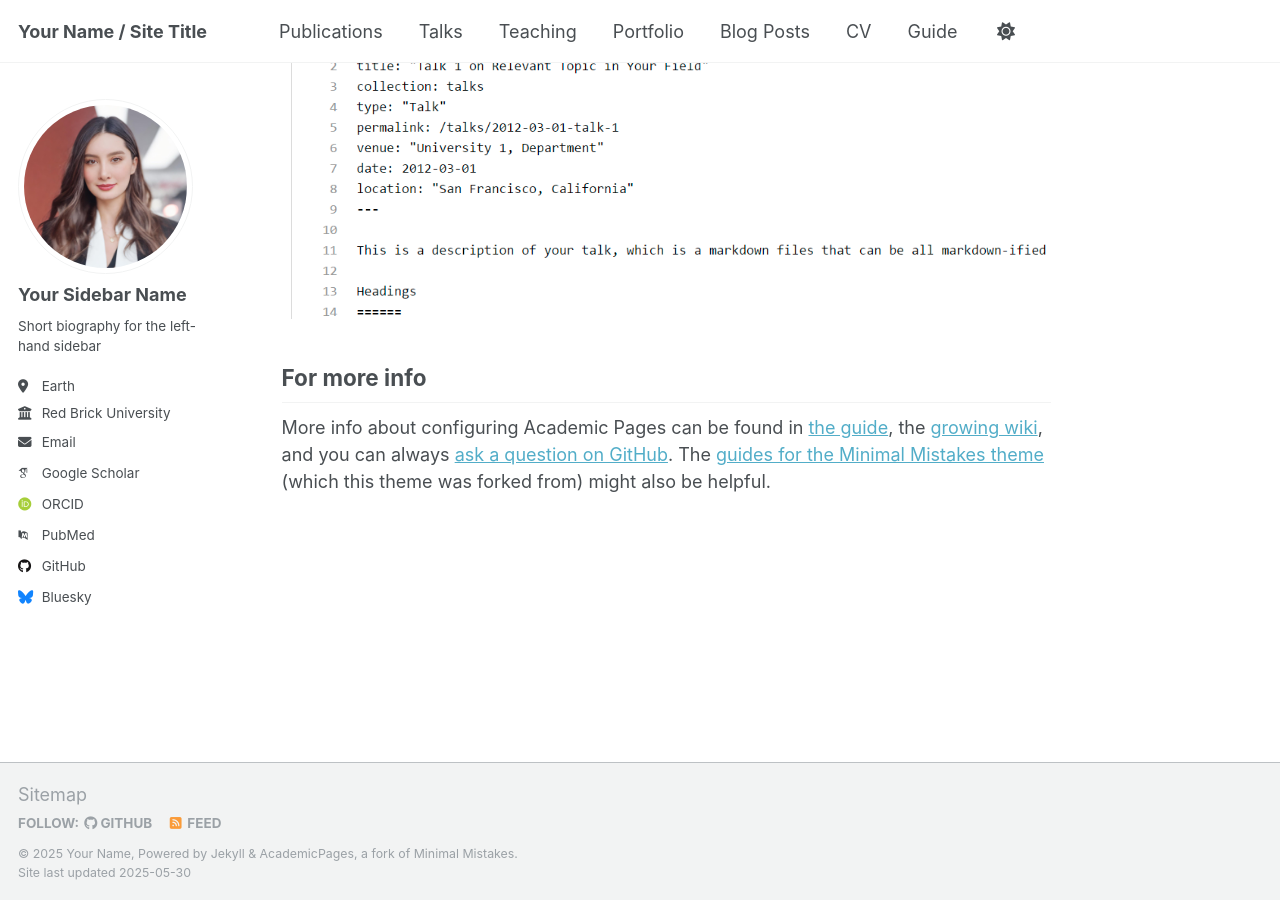
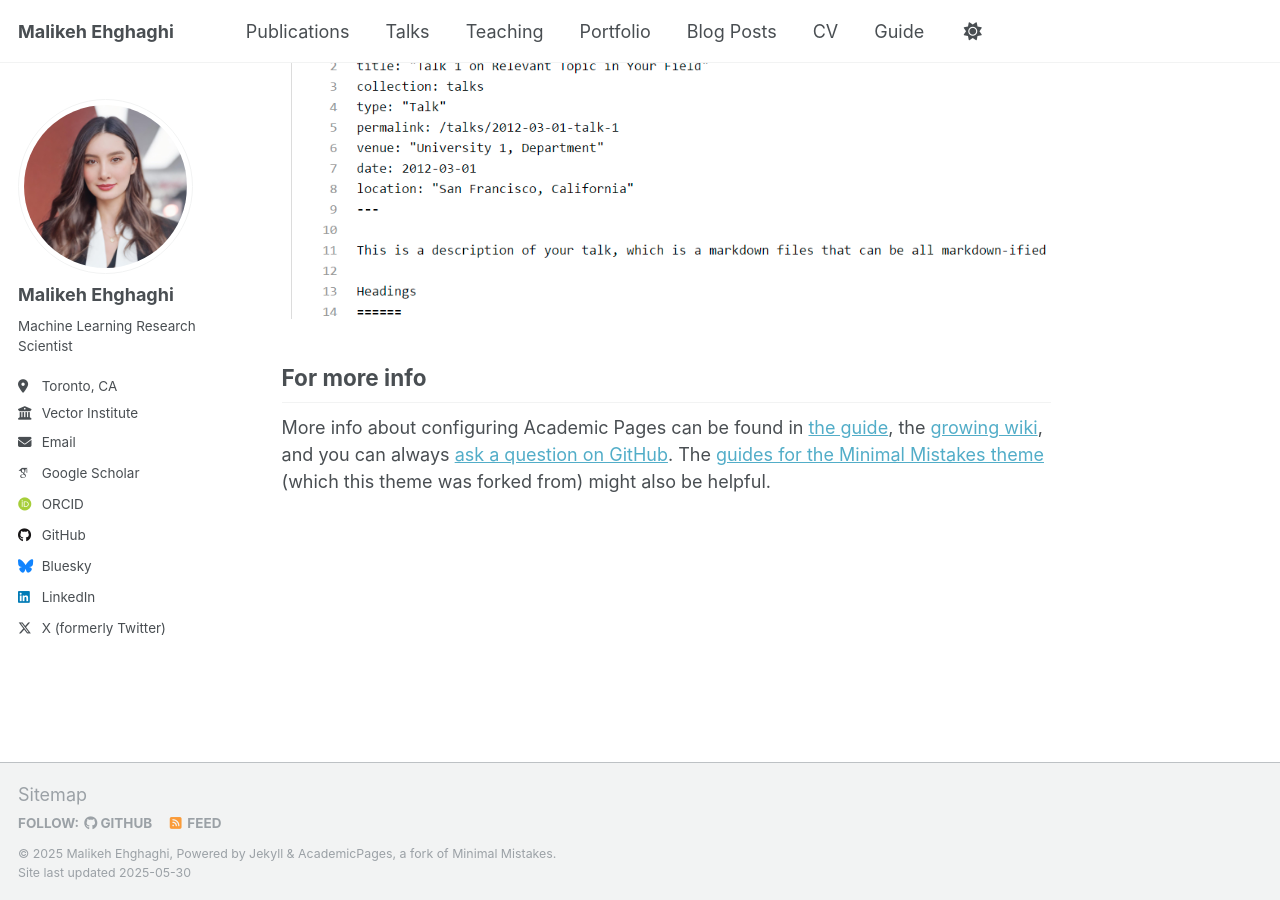
Before and after one commit to Malikeh97/Malikeh97.github.io, a Jekyll site: the page built from _pages/about.md, in a window 1280 px wide and 900 px high, scrolled down 2636 px. Built offline with Jekyll 4.4.1, drawn with Linux system fonts in a browser that asks for light colours; some web fonts are replaced.

Commit message:
personal info configs are updated

```diff
--- a/_config.yml
+++ b/_config.yml
@@ -9,9 +9,9 @@
 # Basic Site Settings
 locale                   : "en-US"
 site_theme               : "default"
-title                    : "Your Name / Site Title"
+title                    : "Malikeh Ehghaghi"
 title_separator          : "-"
-name                     : &name "Your Name"
+name                     : &name "Malikeh Ehghaghi"
 description              : &description "personal description"
 url                      : https://academicpages.github.io # the base hostname & protocol for your site e.g. "https://[your GitHub username].github.io" or if you already have some other page hosted on Github then use "https://[your GitHub username].github.io/[Your Repo Name]"
 baseurl                  : "" # the subpath of your site, e.g. "/blog"
@@ -23,22 +23,22 @@ repository               : "academicpages/academicpages.github.io"
 author:
   # Biographic information
   avatar           : "profile.png"
-  name             : "Your Sidebar Name"
+  name             : "Malikeh Ehghaghi"
   pronouns         : # example: "she/her"
-  bio              : "Short biography for the left-hand sidebar"
-  location         : "Earth"
-  employer         : "Red Brick University"
+  bio              : "Machine Learning Research Scientist"
+  location         : "Toronto, CA"
+  employer         : "Vector Institute"
   uri              : # URL
-  email            : "none@example.org"
+  email            : "malikehehghaghi@gmail.com"
 
   # Academic websites
   academia         : # URL
   arxiv            : # URL - Update with the correct link to your profile
-  googlescholar    : "https://scholar.google.com/citations?user=PS_CX0AAAAAJ"
+  googlescholar    : "https://scholar.google.com/citations?user=les29Z8AAAAJ&hl=en"
   impactstory      : # URL
-  orcid            : "http://orcid.org/yourorcidurl"
+  orcid            : "http://orcid.org/0009-0000-9138-6444"
   semantic         : # URL
-  pubmed           : "https://www.ncbi.nlm.nih.gov/pubmed/?term=john+snow"
+  pubmed           : # "https://www.ncbi.nlm.nih.gov/pubmed/?term=john+snow"
   researchgate     : # URL
   scopus           : # URL
 
@@ -46,12 +46,12 @@ author:
   bitbucket        : # Username - Update with your username on the site
   codepen          : # Username
   dribbble         : # Username
-  github           : "academicpages"
+  github           : "Malikeh97"
   kaggle           : # Username
   stackoverflow    : # User number or user number and name (i.e., use "1" or "1/jeff-atwood")
 
   # Social media
-  bluesky          : "bsky.app" # Replace this with you Bluesky username
+  bluesky          : "malikeh97.bsky.social" # Replace this with you Bluesky username
   facebook         : # Username
   flickr           : # Username
   foursquare       : # Username
@@ -60,7 +60,7 @@ author:
   keybase          : # Username
   instagram        : # Username
   lastfm           : # Username
-  linkedin         : # Username
+  linkedin         : "malikeh97"
   mastodon         : # URL
   medium           : # URL
   pinterest        : # Username
@@ -68,7 +68,7 @@ author:
   steam            : # Username
   telegram         : # URL
   tumblr           : # Username
-  twitter          : # Username for X / Twitter
+  twitter          : "Malikeh5"
   vine             : # Username
   weibo            : # Username
   wikipedia        : # Username
```
